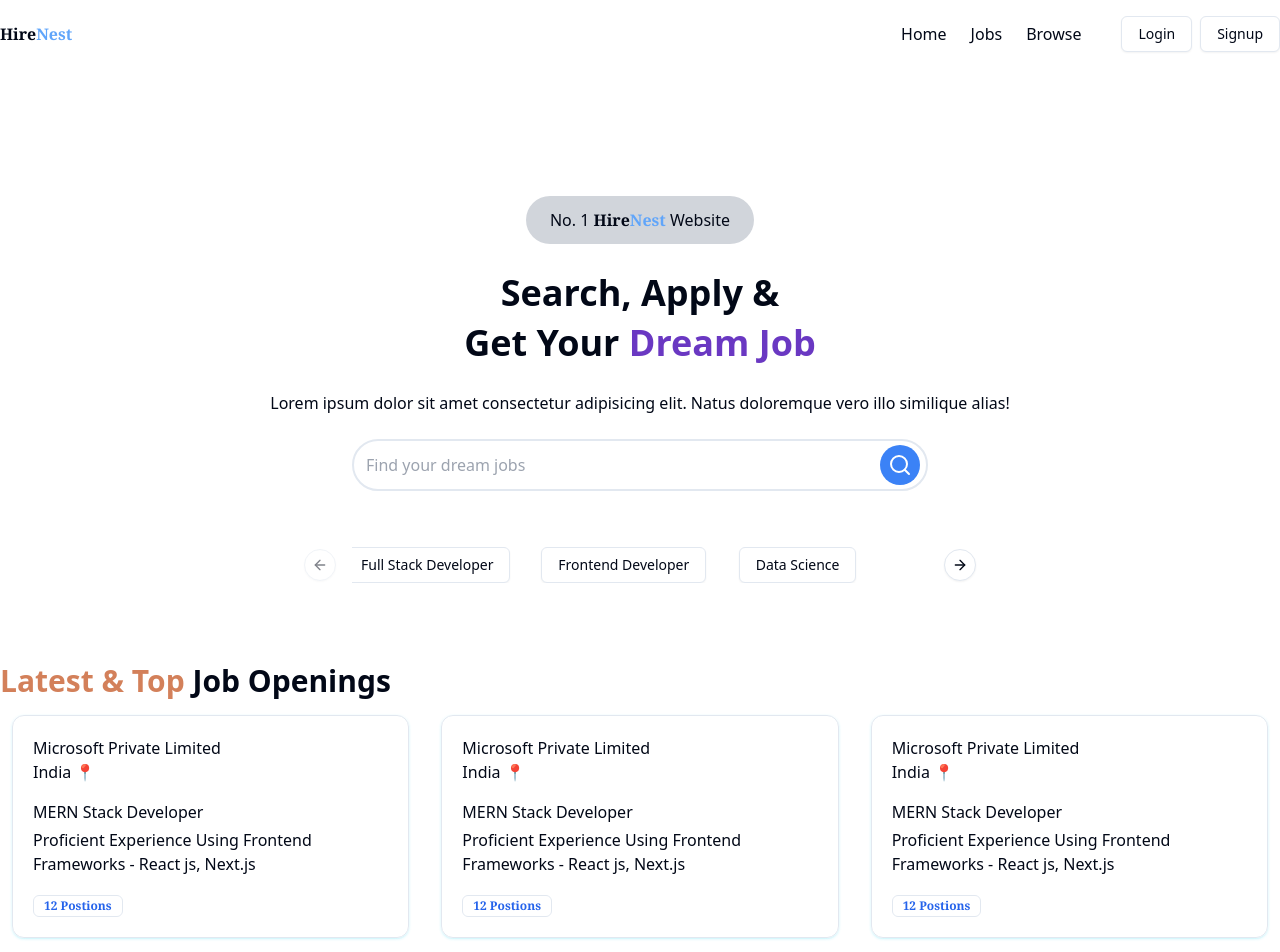
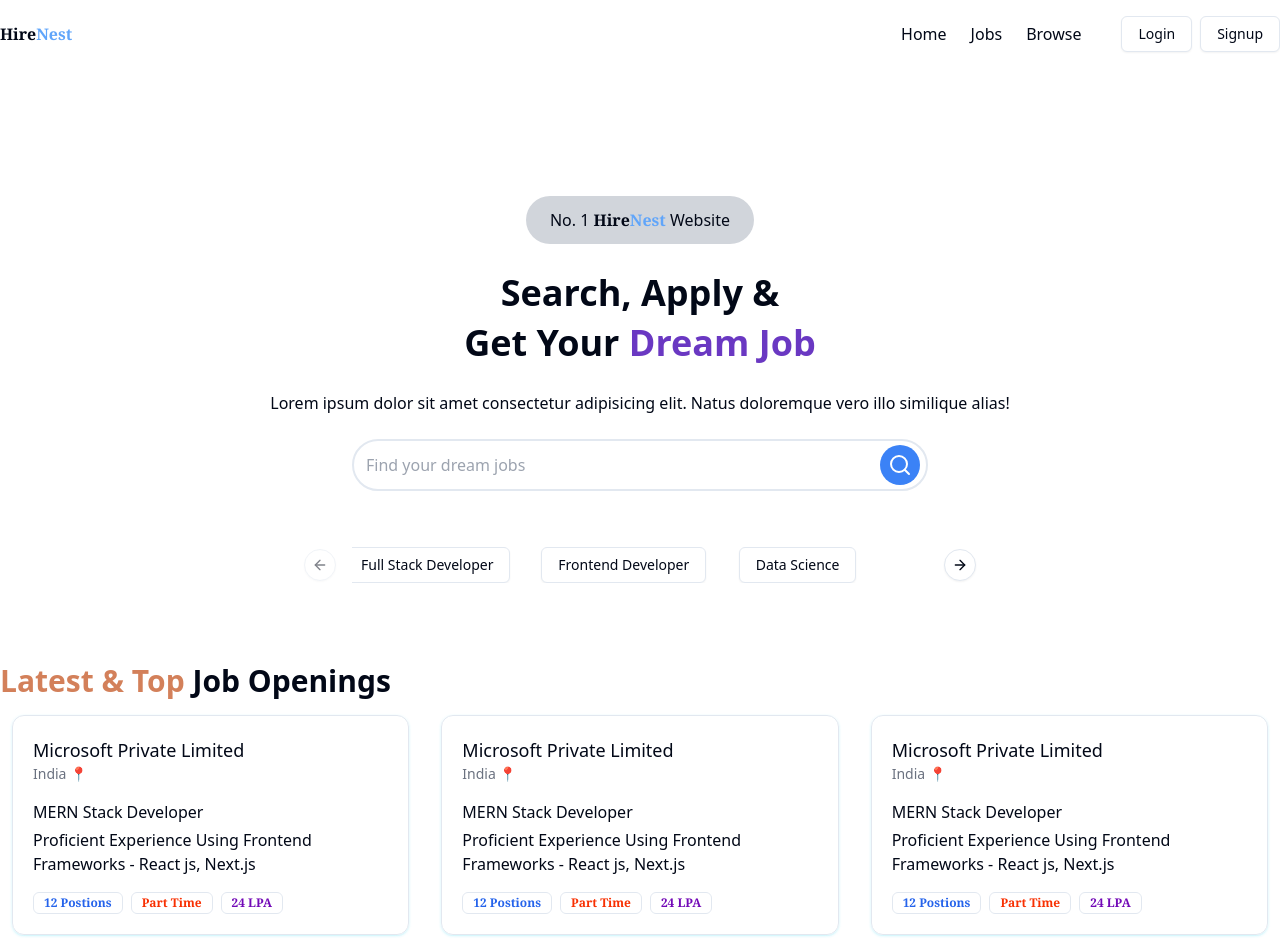
Before and after one commit to sidhantrajput1/HireNest, a React (Vite) app in the folder frontend/: page / in a window 1280 px wide. Shown: the top 952 px of the page. Built offline with nearby package versions, Linux system fonts and the light colour scheme.

Commit message:
Job List

```diff
--- a/frontend/src/components/LatestJobCards.jsx
+++ b/frontend/src/components/LatestJobCards.jsx
@@ -4,18 +4,24 @@ function LatestJobCards() {
   return (
     <div className="shadow hover:shadow-xl shadow-cyan-400/20 flex flex-col border border-spacing-2 gap-4 mix-blend-multiply p-5 mt-4 rounded-xl m-3">
       <div>
-        <h2>Microsoft Private Limited</h2>
-        <p>India 📍</p>
+        <h2 className="font-medium text-lg">Microsoft Private Limited</h2>
+        <p className="text-sm text-gray-500">India 📍</p>
       </div>
       <div className="flex gap-1 flex-col">
-        <h3>MERN Stack Developer</h3>
+        <h3 className="font-medium text-pretty text-base">MERN Stack Developer</h3>
         <p>
           Proficient Experience Using Frontend Frameworks - React js, Next.js
         </p>
       </div>
-      <div>
+      <div className="flex gap-2">
         <Badge className="font-serif font-bold text-blue-600" variant="ghost">
           12 Postions
+        </Badge>
+        <Badge className="font-serif font-bold text-[#F83002]" variant="ghost">
+          Part Time
+        </Badge>
+        <Badge className="font-serif font-bold text-[#7209b7]" variant="ghost">
+          24 LPA
         </Badge>
       </div>
     </div>
```
